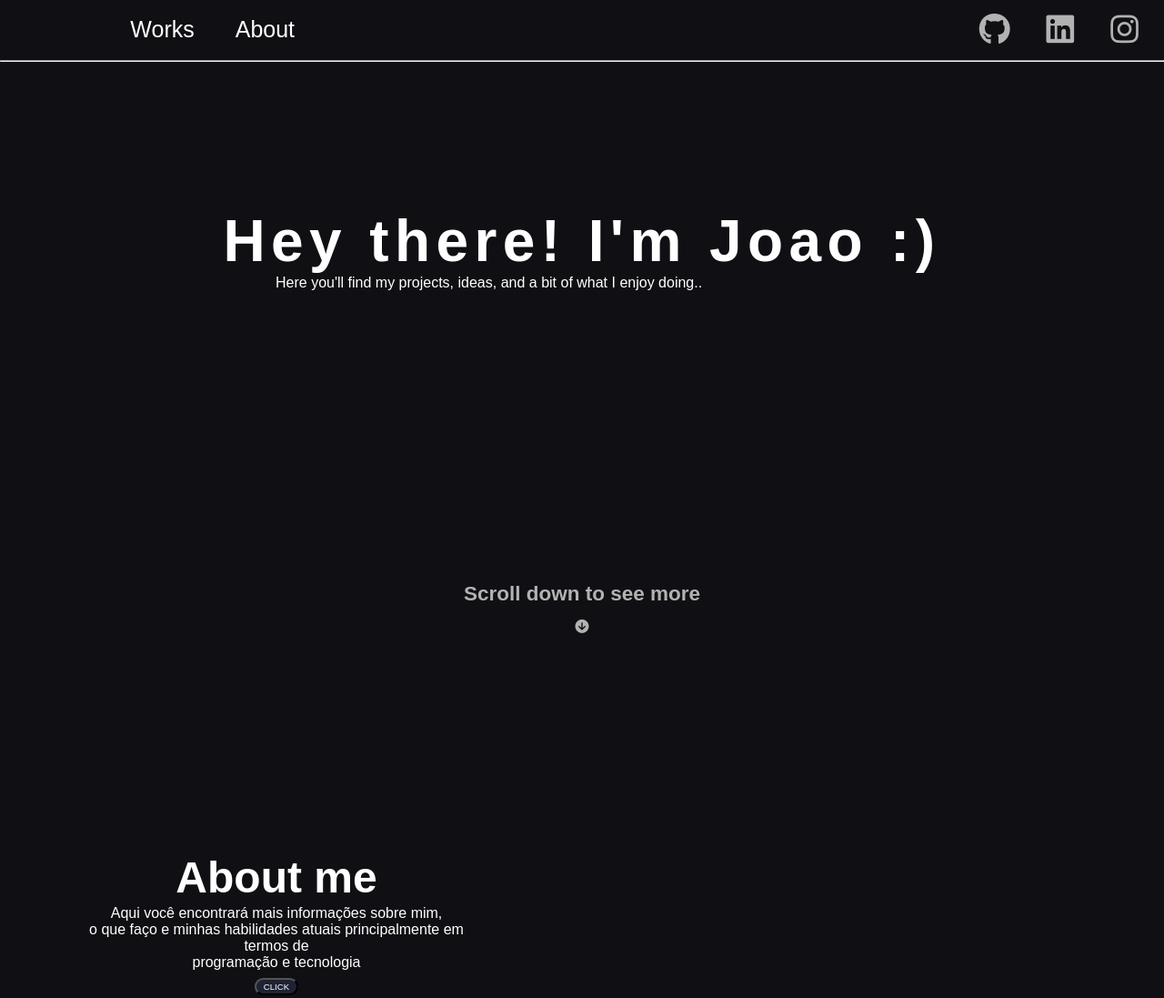
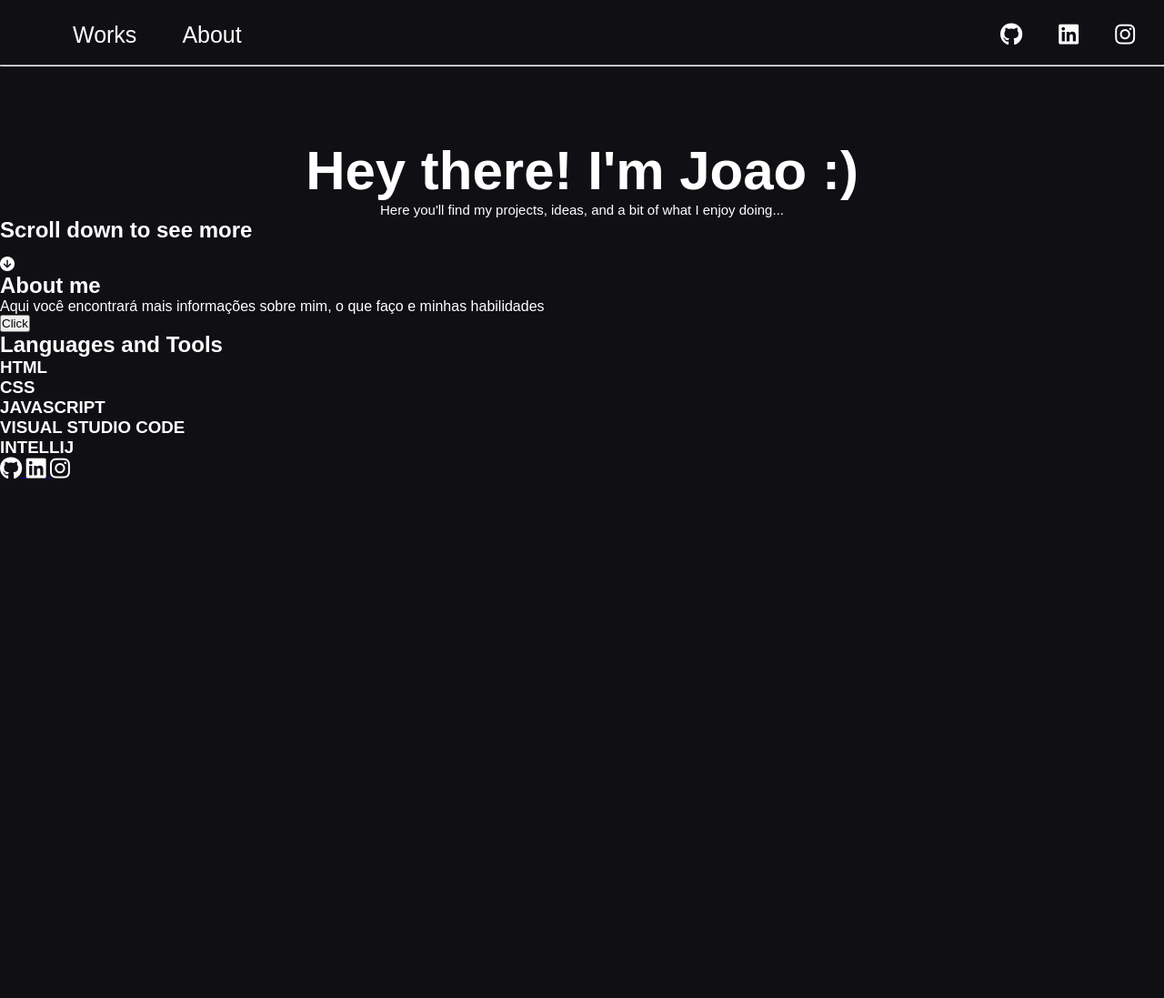
Before and after one commit to joaoomoura0/portfolio, a plain HTML site: page index.html in a window 1280 px wide. Shown: the top 1097 px of the page at 91% size. After the commit the page ends 800 px from the top, so only its background shows below. Drawn offline with Linux system fonts and the light colour scheme; a web font is replaced by a local one.

Commit message:
correcao

```diff
--- a/index.html
+++ b/index.html
@@ -11,67 +11,65 @@
 
 <body>
     <header>
-        <div class="nav-bar">
-            <a href="works.html">Works</a>
-            <a href="about.html">About</a>
-        </div>
-        <div class="icons">
+        <nav>
+            <ul>
+                <li><a href="#works">Works</a></li>
+                <li><a href="#about">About</a></li>
+            </ul>
+        </nav>
 
-            <a href="https://github.com/joaoomoura0">
-                <i class="fab fa-github"></i>
-            </a>
-
-            <a href="https://www.linkedin.com/in/jo%C3%A3o-victor-moura/">
-                <i class="fab fa-linkedin"></i>
-            </a>
-
-            <a href="https://www.instagram.com/joaoomoura0/">
-                <i class="fab fa-instagram"></i>
-            </a>
-
+        <d  iv class="social-icons">
+            <ul>
+                <li><a href="https://github.com/joaoomoura0"><i class="fab fa-github"></i></a></li>
+                <li><a href="https://www.linkedin.com/in/jo%C3%A3o-victor-moura/"><i class="fab fa-linkedin"></i></a></li>
+                <li><a href="https://www.instagram.com/joaoomoura0/"><i class="fab fa-instagram"></i></a></li>
+            </ul>
         </div>
     </header>
 
     <hr>
 
     <main>
-        <div class="tit-sub">
-        <h1 class="tittle">Hey there! I'm Joao :)</h1>
-        <p class="subtitulo"> Here you'll find my projects, ideas, and a bit of what I enjoy doing..</p>
+
+        <div class="content">
+            <h1 class="title">Hey there! I'm Joao :)</h1>
+            <p class="subtitle"> Here you'll find my projects, ideas, and a bit of what I enjoy doing...</p>
         </div>
-        <div class="scroll">
+
+        <div class="see-more">
             <h2>Scroll down to see more</h2>
             <i class="fa-solid fa-circle-arrow-down" style="margin-top: 15px;"></i>
         </div>
 
-        <section id="works">
+        <section id="works"></section>
 
             <section id="about">
-        <div class="sobre">
-            <h2 class="tituloAbout">About me</h2>
-            <p class="infoAbout"> Aqui você encontrará mais informações sobre mim, <br>
-                o que faço e minhas habilidades atuais principalmente em termos de <br>
-                programação e tecnologia </p>
+                <div class="sobre1">
+                    <h2 class="title-about1">About me</h2>
+                    <p class="info-about" id="about-text">Aqui você encontrará mais informações sobre mim, o que faço e minhas habilidades</p>
                 </div>
-            <button>CLICK</button>
+
+                <button id="toggleTextBtn">Click</button>
+
                 <div class="sobre2">
-            <h2 class="tituloSobre">Languages and Tools</h2>
+                    <h2 class="title-about2">Languages and Tools</h2>
+
                     <div class="linguagens">
-            <h3 class="html">HTML</h3>
-            <h3 class="css">CSS</h3>
-            <h3 class="js">JAVASCRIPT</h3>
+                        <h3>HTML</h3>
+                        <h3>CSS</h3>
+                        <h3>JAVASCRIPT</h3>
                     </div>
+
                     <div class="ferramentas">
                         <h3 class="vscode">VISUAL STUDIO CODE</h3>
                         <h3 class="intellij">INTELLIJ</h3>
                     </div>
                 </div>
             </section>
-
     </main>
 
     <footer>
-        <div class="icons">
+        <div class="social-icons">
 
             <a href="https://github.com/joaoomoura0">
                 <i class="fab fa-github"></i>
@@ -85,5 +83,4 @@
         </div>
     </footer>
 </body>
-
 </html>
--- a/styles/style.css
+++ b/styles/style.css
@@ -4,223 +4,72 @@
 *{
     margin: 0;
     padding: 0;
-}
-
-header {
-    padding: 1.2% ;
-    margin-left: 10%;
-    margin-right: 1%;
-    display: flex;
-    align-items: center;
-    justify-content: space-between;
+    box-sizing: border-box;
+    list-style: none;
+    font-family: "Jersey 25", sans-serif;
 }
 
 body {
     background-color: #101014;
     color: #FFFFFF;
-    font-family: "Jersey 25", sans-serif;
-    font-weight: 400;
-    font-style: normal;
 }
 
-.nav-bar {
+header {
+    margin: 24px 0 18px 0;
     display: flex;
-    gap: 45px;
+    align-items: center;
+}
+
+nav ul {
+    margin-left: 5rem;
+    display: flex;
+    gap: 50px;
+}
+
+ nav a {
+    color:#FFFFFF;
+    text-decoration: none;
     font-size: 25px;
 }
 
-.nav-bar a {
-    color: #FFFFFF;
-    text-decoration: none;
+nav a:hover {
+    color: #130c9b;
 }
 
-.icons {
+.social-icons {
+    width: 100%;;
+}
+
+.social-icons ul {
+    margin-right: 2rem;
     display: flex;
-    flex-direction: row;
     justify-content: flex-end;
     gap: 40px;
 }
 
-.icons i {
-  font-size: 35px;
-  color: #b2b2b2;
+.social-icons i {
+    color: #FFFFFF;
+    font-size: 25px;
+}
+
+.social-icons i:hover {
+    color: #130c9b;
 }
 
 hr {
     background-color: #FFFFFF;
 }
 
-.tit-sub {
+.content {
     text-align: center;
+    margin: 80px auto 0 auto;
 }
 
-.tittle {
-    margin-top: 10rem;
-    font-size: 4rem;
-    letter-spacing: 0.1em;
+.title {
+    font-size: 60px;
 }
 
-.subtitulo {
-    font-size: 1rem;
-    padding-right: 16%;
-}
-
-.scroll {
-    text-align: center;
-    margin-top: 20rem;
+.subtitle {
     font-size: 15px;
-    color: #b2b2b2;
-}
-
-.sobre {
-    display: flex;
-    flex-direction: column;
-    padding-left: 5rem;
-}
-
-.tituloAbout {
-    padding-top: 15rem;
-    max-width: 28rem;
-    text-align: center;
-    font-size: 3rem;
-}
-
-.infoAbout {
-    padding-top: 0.2rem;
-    max-width: 28rem;
-    text-align: center;
-    font-size: 1rem;
-}
-
-button {
-    margin-top: 0.5rem;
-    width: 48px;
-    height: 19px;
-    margin-left: 17.5rem;
-    font-family: "Jersey 25", sans-serif;
-    font-weight: 400;
-    font-style: normal;
-    background-color: #1F2233;
-    color: white;
-    font-size: 0.6rem;
-    border-radius: 15px;
-    cursor: pointer;
-    border-radius: none;
 
 }
-
-.sobre2 {
-    display: flex;
-    flex-direction: column;
-    align-items: end;
-    margin-right: 15rem;
-
-}
-
-.tituloSobre {
-    padding-top: 2rem;
-    max-width: 28rem;
-    text-align: center;
-    font-size: 3rem;
-}
-
-.linguagens {
-    display: flex;
-    flex-direction: row;
-    padding-top: 0.2rem;
-    margin-right: 0.1;
-    gap: 1rem;
-    font-size: 1.5rem;
-}
-
-.html {
-    background-color: #1F2233;
-    width: 100px;
-    height: 44px;
-    border-radius: 15px;
-    text-align: center;
-    padding: 0;
-    display: flex;
-    align-items: center;
-    justify-content: center;
-}
-
-.css {
-    background-color: #1F2233;
-    width: 81px;
-    height: 44px;
-    border-radius: 15px;
-    text-align: center;
-    padding: 0;
-
-    display: flex;
-    align-items: center;
-    justify-content: center;
-}
-
-.js {
-    background-color: #1F2233;
-    width: 165px;
-    height: 44px;
-    border-radius: 15px;
-    text-align: center;
-    padding: 0;
-    display: flex;
-    align-items: center;
-    justify-content: center;
-}
-
-
-
-
-.ferramentas {
-    display: flex;
-    flex-direction: row;
-    padding-top: 0.2rem;
-    margin-right: 0.1;
-    gap: 1rem;
-    font-size: 1.5rem;
-    padding-top: 0.5rem;
-}
-
-.vscode {
-    background-color: #1F2233;
-    width: 180px;
-    height: 44px;
-    border-radius: 15px;
-    text-align: center;
-    padding: 0;
-
-    display: flex;
-    align-items: center;
-    justify-content: center;
-}
-
-.intellij {
-    background-color: #1F2233;
-    width: 130px;
-    height: 44px;
-    border-radius: 15px;
-    text-align: center;
-    padding: 0;
-
-    display: flex;
-    align-items: center;
-    justify-content: center;
-}
-
-
-
-
-
-
-
-
-
-
-footer {
-    padding: 2rem;
-    margin-top: 30rem;
-    display: flex;
-    justify-content: center;
-}
```
Also changed, not shown: styles/script.js (added, +20 -0 lines). Lines whose indentation alone changed are shown as unchanged.
